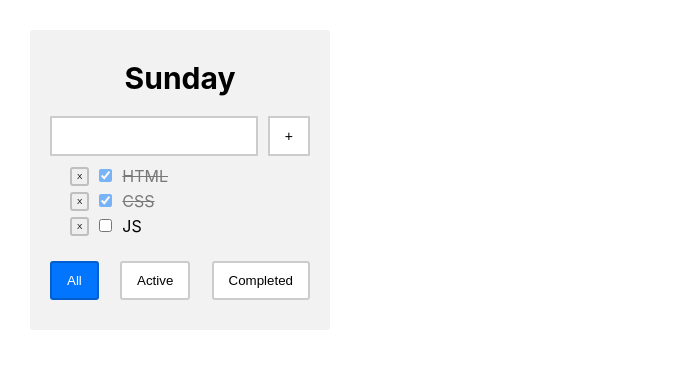
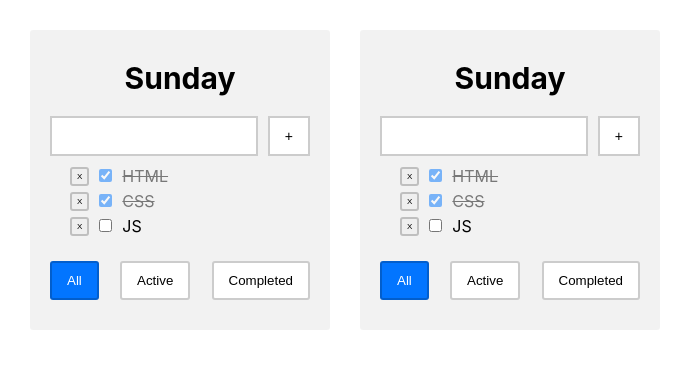
Before and after one commit to boberskyi/toDoList, a React (Create React App) app: page / in a window 1280 px wide. Shown: the top 368 px of the page, without its empty margins (0-693 px from the left). Built offline with nearby package versions, Linux system fonts and the light colour scheme.

Commit message:
two todolists

```diff
--- a/src/App.tsx
+++ b/src/App.tsx
@@ -59,6 +59,15 @@ function App(): JSX.Element {
         addTask={addTask}
         changeTask={changeTask}
       />
+      <ToDoList
+        title={title}
+        tasks={filteredTasks}
+        filter={filter}
+        filterTasks={filterTasks}
+        removeTasks={removeTasks}
+        addTask={addTask}
+        changeTask={changeTask}
+      />
     </StyledApp>
   );
 }
```
